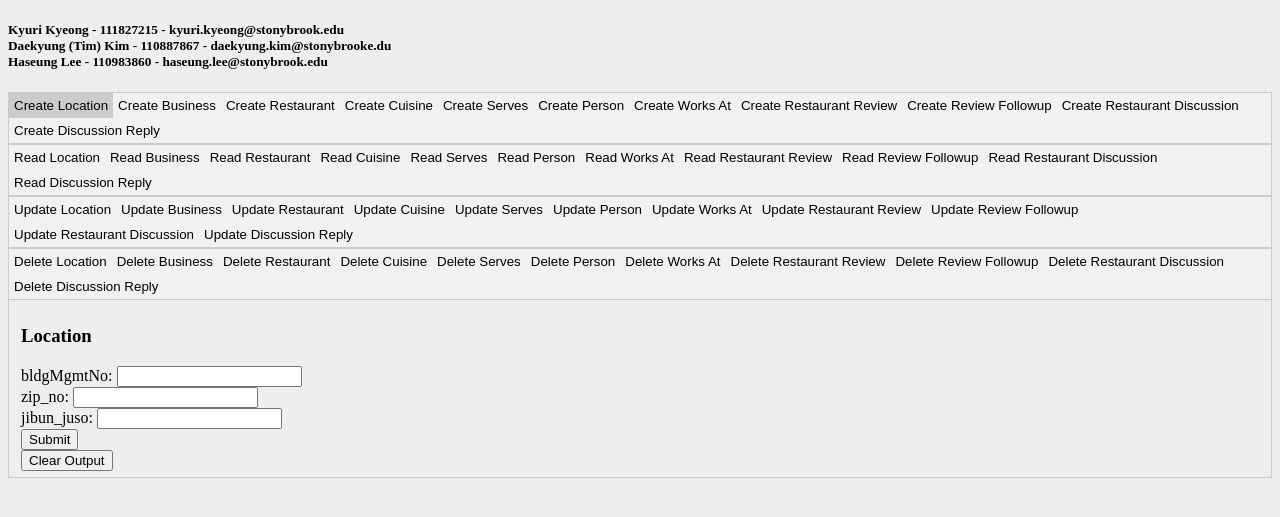
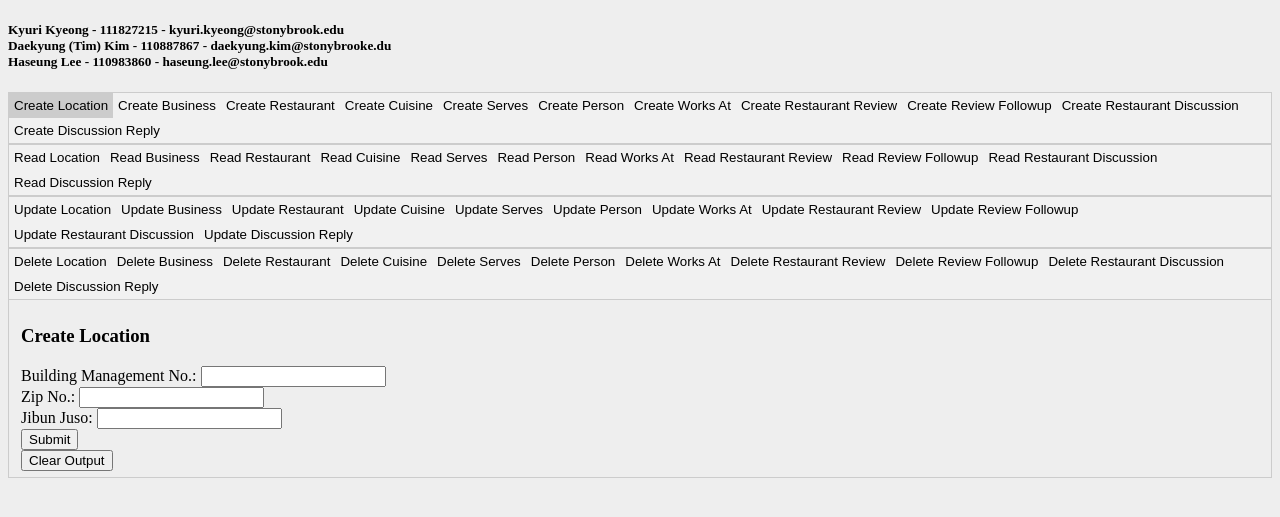
Before and after one commit to Habced/CSE305-Final-Project, a PHP site: page / in a window 1280 px wide, after a click on "Create Location". Shown: the top 517 px of the page. Run offline with PHP 8.4, Linux system fonts and the light colour scheme; data that the repository does not hold is empty.

Commit message:
create business added

```diff
--- a/index.php
+++ b/index.php
@@ -244,6 +244,27 @@
         }
         elseif ( isset($_POST["submit_form_create_business"] )){
           /* #region submit_form_create_business */
+          $create_business_open = "is_open";
+          if (empty($_POST["create_business_name"])) {
+            $create_business_nameErr = "You must enter a value for Name";
+          } else {
+            $create_business_name = test_input($_POST["create_business_name"]);
+          }
+          if (empty($_POST["create_business_located_in"])) {
+            $create_business_located_inErr = "You must enter a value for location";
+          } else {
+            $create_business_located_in = test_input($_POST["create_business_located_in"]);
+          }
+          if (empty($_POST["create_business_addr_detail"])) {
+            $create_business_addr_detailErr = "You must enter address details";
+          } else {
+            $create_business_addr_detail = test_input($_POST["create_business_addr_detail"]);
+          }
+          if( $create_business_nameErr === "" && $create_business_located_inErr === "" && $create_business_addr_detailErr === "" ) {
+            $sql = "INSERT INTO business (name, located_in, addr_detail, create_date, last_update, is_active) VALUES (\"" . $create_business_name . "\", " . $create_business_located_in . ", \"" . $create_business_addr_detail . "\", \"" . date("Y-m-d h:i:s") . "\", \"" . date("Y-m-d h:i:s") . "\", 1 )";
+            $query = mysqli_query($conn, $sql) or die ( mysqli_error($conn));
+            $create_business_out = "Success";
+          }
           /* #endregion */
         }
         elseif ( isset($_POST["submit_form_create_restaurant"] )){
@@ -648,33 +669,70 @@
     <!--
       /* #region Create Tab Content */
     -->
+    <!--
+      /* #region create_location */
+    -->
     <div id="create_location" class="tabcontent">
-      <h3>Location</h3>
+
+      <h3>Create Location</h3>
+
       <form method="post" action="<?php echo htmlspecialchars($_SERVER["PHP_SELF"]);?>" >
-        bldgMgmtNo: <input type="number" id="create_location_bldgMgmtNo" name="create_location_bldgMgmtNo" value="<?php echo $create_location_bldgMgmtNo ?>">
+
+        Building Management No.:
+        <input type="number" id="create_location_bldgMgmtNo" name="create_location_bldgMgmtNo" value="<?php echo $create_location_bldgMgmtNo ?>">
         <font color="red"><?php echo $create_location_bldgMgmtNoErr ?></font><br>
-        zip_no: <input type="text" id="create_location_zip_no" name="create_location_zip_no" value="<?php echo $create_location_zip_no ?>">
+
+        Zip No.:
+        <input type="text" id="create_location_zip_no" name="create_location_zip_no" value="<?php echo $create_location_zip_no ?>">
         <font color="red"><?php echo $create_location_zip_noErr ?></font><br>
-        jibun_juso: <input type="text" id="create_location_jibun_juso" name="create_location_jibun_juso" value="<?php echo $create_location_jibun_juso ?>">
+
+        Jibun Juso:
+        <input type="text" id="create_location_jibun_juso" name="create_location_jibun_juso" value="<?php echo $create_location_jibun_juso ?>">
         <font color="red"><?php echo $create_location_jibun_jusoErr ?></font><br>
+
         <input type="submit" name="submit_form_create_location" value="Submit">
       </form>
+
       <button onclick="clearElement('create_location_div')">Clear Output</button>
       <div id="create_location_div">
         <?php echo $create_location_out; ?>
       </div>
     </div>
+    <!--
+      /* #endregion */
+    -->
 
+    <!--
+      /* #region create_location */
+    -->
     <div id="create_business" class="tabcontent">
-      <h3>create_business</h3>
+
+      <h3>Create Business</h3>
+
       <form method="post" action="<?php echo htmlspecialchars($_SERVER["PHP_SELF"]);?>" >
+
+        Business Name:
+        <input type="text" id="create_business_name" name="create_business_name" value="<?php echo $create_business_name ?>">
+        <font color="red"><?php echo $create_business_nameErr ?></font><br>
+
+        Located In (FK: Location's Building Management Number):
+        <input type="number" id="create_business_located_in" name="create_business_located_in" value="<?php echo $create_business_located_in ?>">
+        <font color="red"><?php echo $create_business_located_inErr ?></font><br>
+
+        Address Detail: <input type="text" id="create_business_addr_detail" name="create_business_addr_detail" value="<?php echo $create_business_addr_detail ?>">
+        <font color="red"><?php echo $create_business_addr_detailErr ?></font><br>
+
         <input type="submit" name="submit_form_create_business" value="Submit">
       </form>
+
       <button onclick="clearElement('create_business_div')">Clear Output</button>
       <div id="create_business_div">
         <?php echo $create_business_out; ?>
       </div>
     </div>
+    <!--
+      /* #endregion */
+    -->
 
     <div id="create_restaurant" class="tabcontent">
       <h3>create_restaurant</h3>
```
